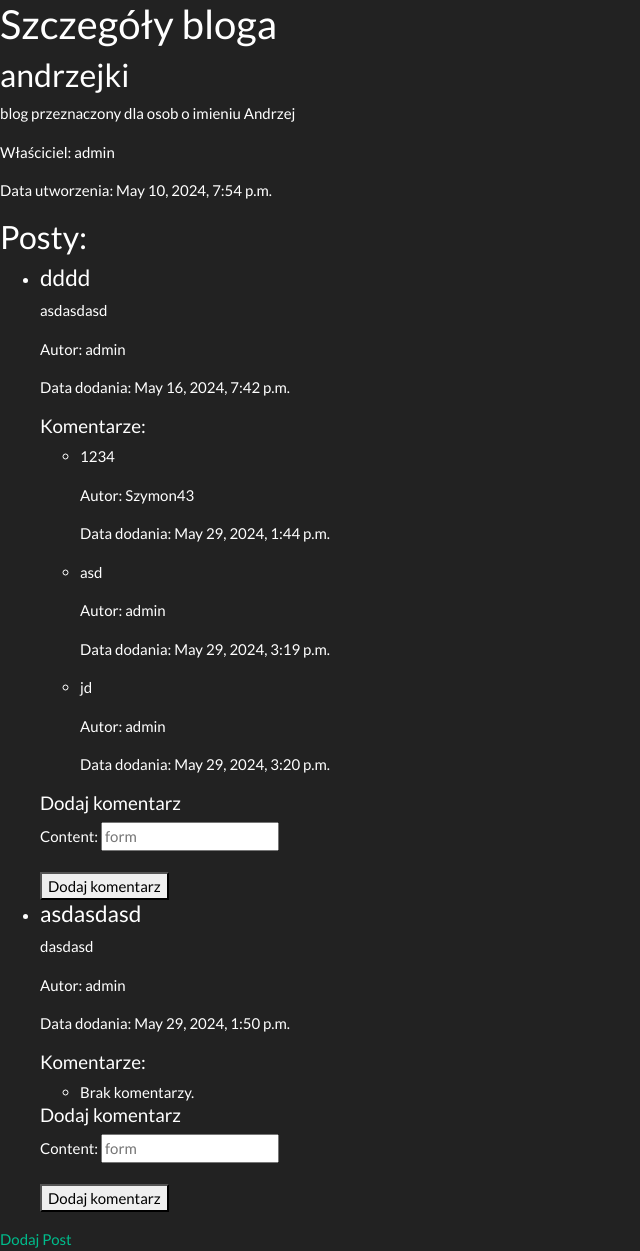
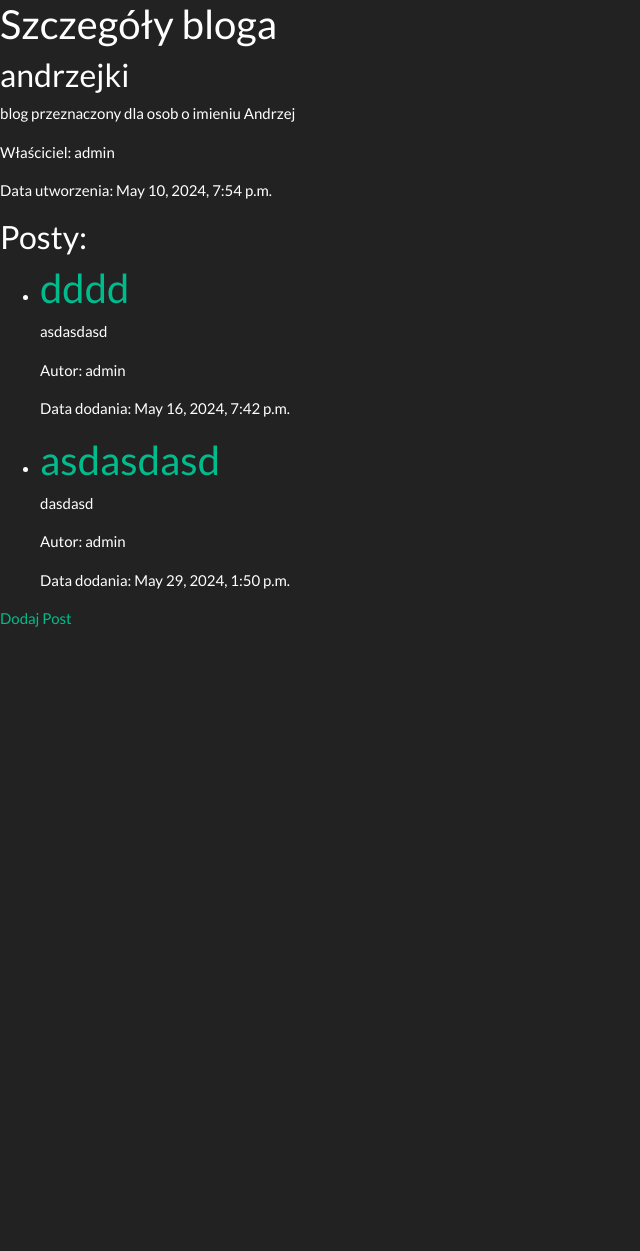
Before and after one commit to SzymonBartkowiak43/PythonBlog, a Django app: page /blogs/2/ in a window 1280 px wide. Shown: the whole page, without its empty margins (0-640 px from the left). After the commit the page ends 627 px from the top, so only its background shows below. Run offline with Django 5.2, Linux system fonts and the light colour scheme; a user stored in the database is signed in; data comes from the database, SQL or seed files in the repository; both versions use the stored data as it was after the commit; some libraries are stand-ins or nearby versions.

Commit message:
poprawione 13:27

```diff
--- a/mainapp/forms.py
+++ b/mainapp/forms.py
@@ -60,5 +60,5 @@ class CommentCreationForm(forms.ModelForm):
         model = Comment
         fields = ['content']
         widgets = {
-            'content': forms.TextInput(attrs={'placeholder': 'form'})
+            'content': forms.TextInput(attrs={'placeholder': 'Dodaj komentarz'})
         }
--- a/mainapp/templates/blog_details.html
+++ b/mainapp/templates/blog_details.html
@@ -17,31 +17,13 @@
     <ul>
         {% for post in posts %}
             <li>
-                <h4>{{ post.title }}</h4>
+                <h2><a href="{% url 'post_details' post.id %}">{{ post.title }}</a></h2>
                 <p>{{ post.content }}</p>
                 <p>Autor: {{ post.author }}</p>
                 <p>Data dodania: {{ post.date_of_creation }}</p>
                 {% if post.image %}
                     <img src="{{ post.image.url }}" alt="Post Image">
                 {% endif %}
-                <h5>Komentarze:</h5>
-                <ul>
-                    {% for comment in post.comments.all %}
-                        <li>
-                            <p>{{ comment.content }}</p>
-                            <p>Autor: {{ comment.author }}</p>
-                            <p>Data dodania: {{ comment.date_of_creation }}</p>
-                        </li>
-                    {% empty %}
-                        <li>Brak komentarzy.</li>
-                    {% endfor %}
-                </ul>
-                <h5>Dodaj komentarz</h5>
-                <form method="post">
-                    {% csrf_token %}
-                    {{ comment_form.as_p }}
-                    <button type="submit">Dodaj komentarz</button>
-                </form>
             </li>
         {% empty %}
             <li>Brak postów.</li>
--- a/mainapp/templates/post_details.html
+++ b/mainapp/templates/post_details.html
@@ -27,7 +27,7 @@
         {% endfor %}
     </ul>
     <h3>Dodaj komentarz</h3>
-    <form method="post" action="">
+    <form method="POST" action="">
         {% csrf_token %}
         {{ form.as_p }}
         <button type="submit">Dodaj komentarz</button>
--- a/mainapp/views.py
+++ b/mainapp/views.py
@@ -101,16 +101,14 @@ def add_post(request, blog_id):
     return render(request, 'add_post.html', {'form': form, 'blog': blog})
 
 
-
 def post_details(request, post_id):
     post = get_object_or_404(Post, pk=post_id)
-    comments = post.comments.orderby('date_posted')
+    comments = post.comments.order_by('date_of_creation')
     form = CommentCreationForm()
     if request.method == 'POST':
         form = CommentCreationForm(request.POST)
         if form.is_valid():
             comment = form.save(commit=False)
-            print(comment.content)
             comment.author = request.user
             comment.post = post
             comment.save()
```
Also changed, not shown: db.sqlite3.
